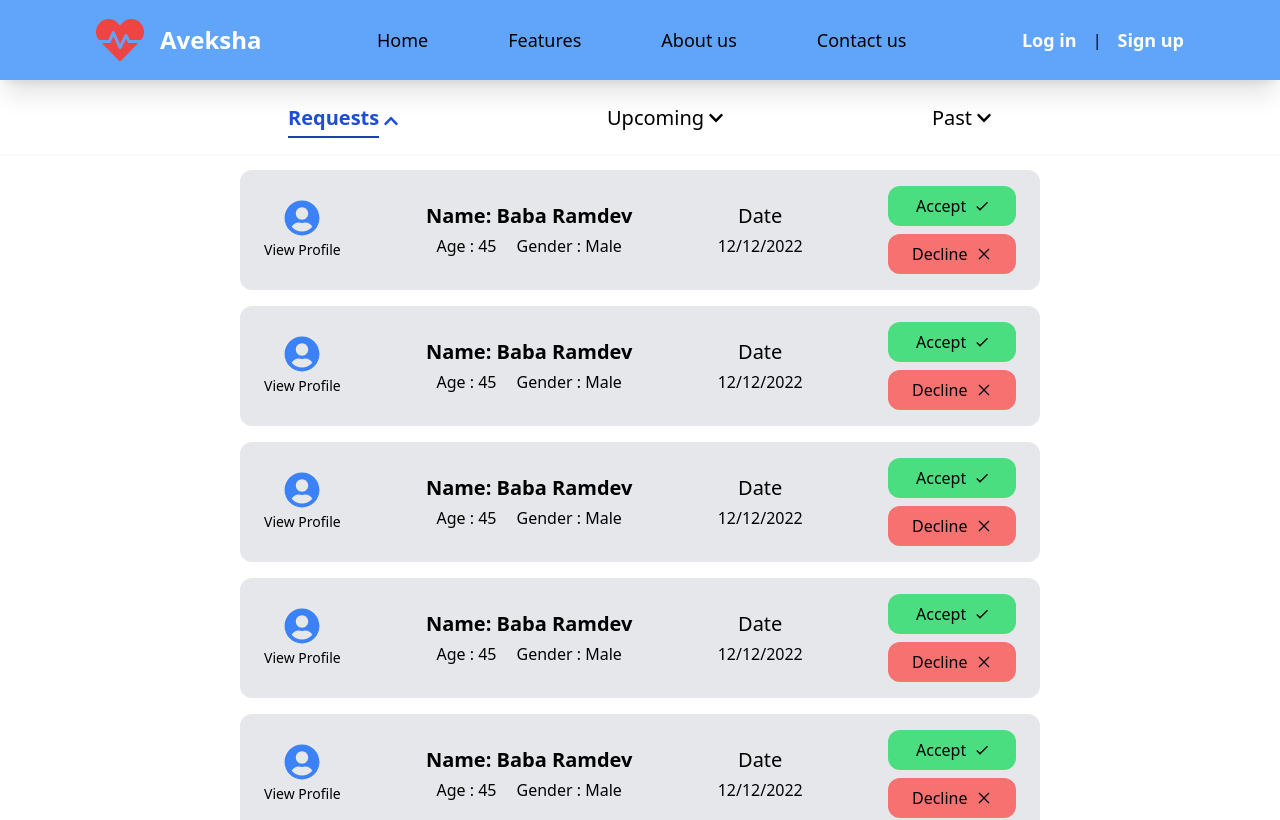
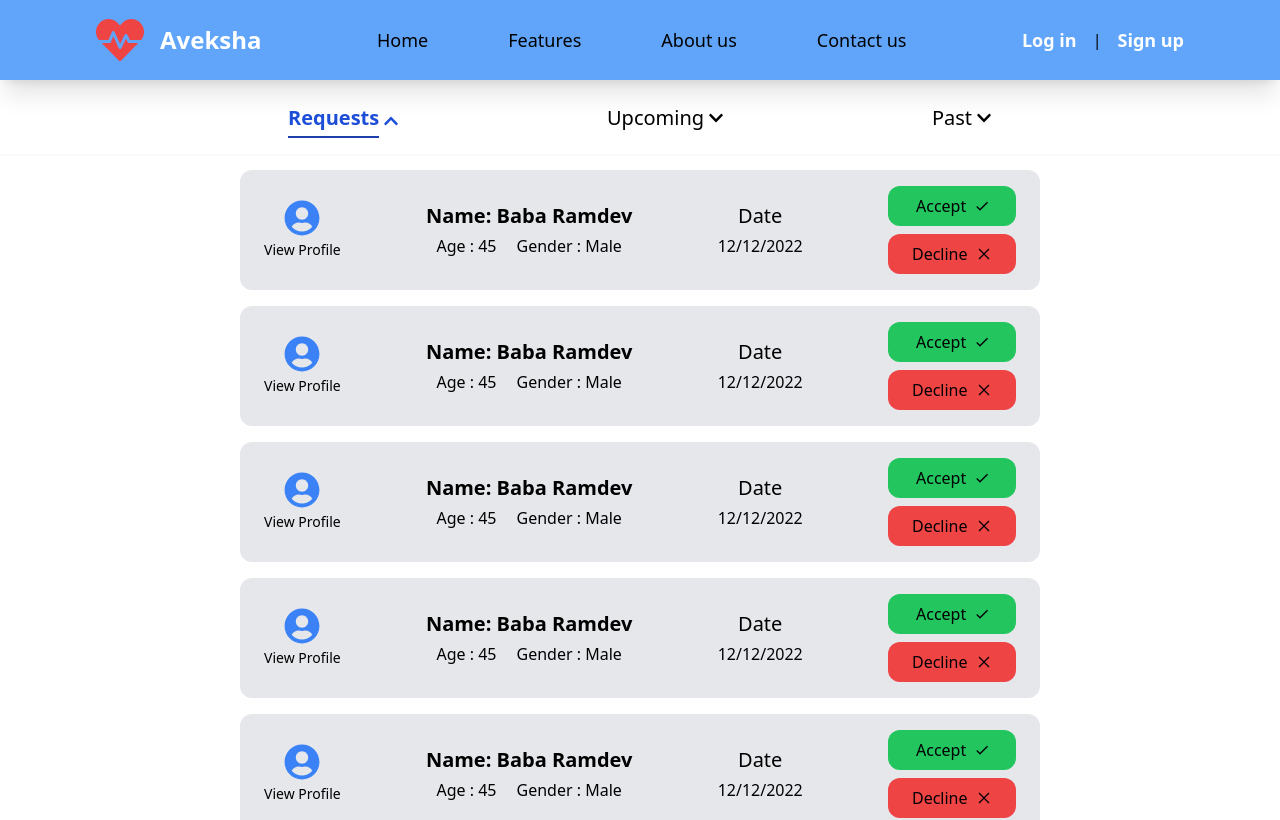
Before and after one commit to Naveen-Karanamu/Aayuhu-health-webapp, a React (Create React App) app in the folder front/: page /request/1/requests in a window 1280 px wide. Shown: the top 820 px of the page. Built offline with nearby package versions, Linux system fonts and the light colour scheme.

Commit message:
Updated the requests colors

```diff
--- a/front/src/Components/pages/Requests/Cards/Requests.Cards.jsx
+++ b/front/src/Components/pages/Requests/Cards/Requests.Cards.jsx
@@ -24,7 +24,7 @@ const ReqSm = () => {
 
                 <div className='flex gap-2'>
                     <button className='bg-green-400 rounded-full p-2'><MdOutlineDone /></button>
-                    <button className='bg-red-300 rounded-full p-2'><VscChromeClose /></button>
+                    <button className='bg-red-400 rounded-full p-2'><VscChromeClose /></button>
                 </div>
             </div>
         </>
@@ -51,11 +51,11 @@ const ReqMd = () => {
                     <div>12/12/2022</div>
                 </div>
                 <div className='flex flex-col gap-2 items-center justify-center'>
-                    <button className='flex gap-2 items-center bg-green-400 w-32 py-2 rounded-xl pl-7 hover:text-white hover:font-semibold hover:bg-green-600'>
+                    <button className='flex gap-2 items-center bg-green-500 w-32 py-2 rounded-xl pl-7 hover:text-white hover:font-semibold hover:bg-green-600'>
                         <p>Accept</p>
                         <MdOutlineDone />
                     </button>
-                    <button className='flex gap-2 items-center bg-red-400 w-32 py-2 rounded-xl pl-6 hover:text-white hover:font-semibold hover:bg-red-600'>
+                    <button className='flex gap-2 items-center bg-red-500 w-32 py-2 rounded-xl pl-6 hover:text-white hover:font-semibold hover:bg-red-600'>
                         <p>Decline</p>
                         <VscChromeClose />
                     </button>
```
